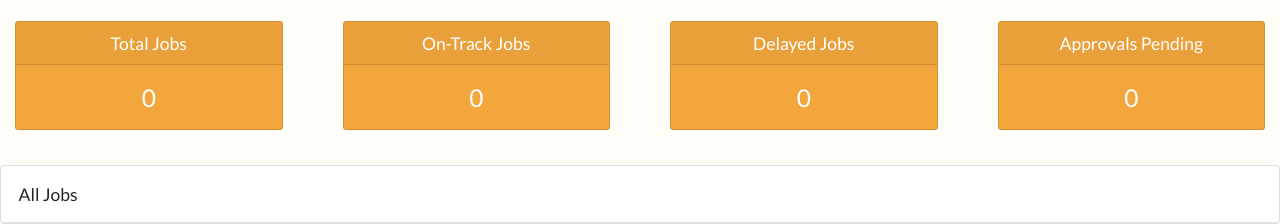
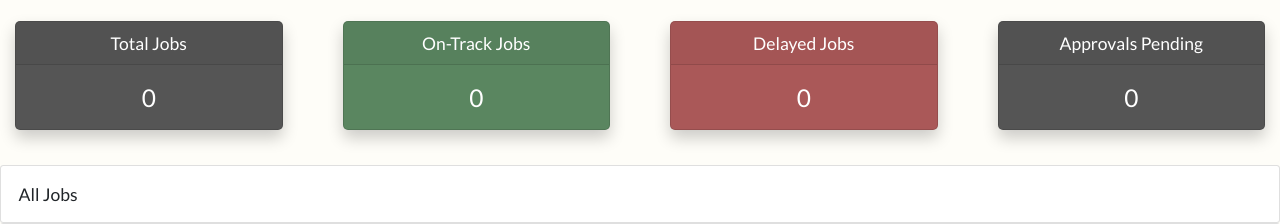
Before and after one commit to Grazorite/STEEG-Web-Portal, a Django app: page /jobs/ in a window 1280 px wide. Shown: the part 91-315 px from the top of the page. Run offline with Django 3.2, Linux system fonts and the light colour scheme; a user stored in the database is signed in; data that the repository does not hold is empty; some libraries are stand-ins or nearby versions.

Commit message:
Changed color of stats card in homepage

```diff
--- a/accounts/templates/accounts/home.html
+++ b/accounts/templates/accounts/home.html
@@ -16,7 +16,9 @@
             <div id="homepage_title" class="d-flex justify-content-left"> JOB NOTIFICATIONS</div>
             <div class="d-flex justify-content-left" style="height:10px;"></div>
             <div class="d-flex justify-content-left homepage_text">There are {{total_maintable_jobs}} total jobs</div>
-            <div class="d-flex justify-content-left homepage_text"> There are {{total_filtered}} jobs pending approval</div>
+            <div class="d-flex justify-content-left homepage_text"> There are {{total_pending_jobs}} jobs pending approval</div>
+            <div class="d-flex justify-content-left homepage_text">There are {{total_ongoing_jobs}} on track jobs</div>
+            <div class="d-flex justify-content-left homepage_text"> There are {{total_delayed_jobs}} delayed jobs</div>
             <div class="d-flex justify-content-left" style="height:10px;"></div>
     <a class="d-flex justify-content-center create_job_btn btn-lg" href="{% url 'createJob_form' %}">Register New Job</a>
 
--- a/accounts/templates/accounts/stats.html
+++ b/accounts/templates/accounts/stats.html
@@ -2,7 +2,7 @@
 <div class="row">
  <div class="col">
   <div class="col-md">
-   <div class="card text-center text-white  mb-3" id="score">
+   <div class="card text-center text-white  mb-3" id="total">
       <div class="card-header">
        <h5 class="card-title">Total Jobs</h5>
       </div>
@@ -15,7 +15,7 @@
 
  <div class="col">
   <div class="col-md">
-   <div class="card text-center text-white  mb-3" id="AuditDay">
+   <div class="card text-center text-white  mb-3" id="on-track">
       <div class="card-header">
        <h5 class="card-title">On-Track Jobs</h5>
       </div>
@@ -28,7 +28,7 @@
 
  <div class="col">
   <div class="col-md">
-   <div class="card text-center text-white  mb-3" id="AuditDay">
+   <div class="card text-center text-white  mb-3" id="delay">
       <div class="card-header">
        <h5 class="card-title">Delayed Jobs</h5>
       </div>
@@ -41,7 +41,7 @@
 
  <div class="col">
   <div class="col-md">
-   <div class="card text-center text-white  mb-3" id="rectify">
+   <div class="card text-center text-white  mb-3" id="approval-pending">
       <div class="card-header">
        <h5 class="card-title">Approvals Pending</h5>
       </div>
--- a/static/CSS/main.css
+++ b/static/CSS/main.css
@@ -2,14 +2,26 @@ body,
 .bg {
   background-color: #fefdf8;
 }
-#score {
-  background-color: #f2a63c;
+#total {
+  background-color: #555555;
+  box-shadow: 0 8px 16px 0 rgba(0,0,0,0.2);
+  border-radius: 5px;
 }
-#AuditDay {
-  background-color: #f2a63c;
+#on-track {
+  background-color: #5a8660;
+  box-shadow: 0 8px 16px 0 rgba(0,0,0,0.2);
+  border-radius: 5px;
 }
-#rectify {
-  background-color: #f2a63c;
+#delay {
+  background-color: #aa5858;
+  box-shadow: 0 8px 16px 0 rgba(0,0,0,0.2);
+  border-radius: 5px;
+}
+
+#approval-pending {
+  background-color: #555555;
+  box-shadow: 0 8px 16px 0 rgba(0,0,0,0.2);
+  border-radius: 5px;
 }
 
 *.btn-primary {
```
